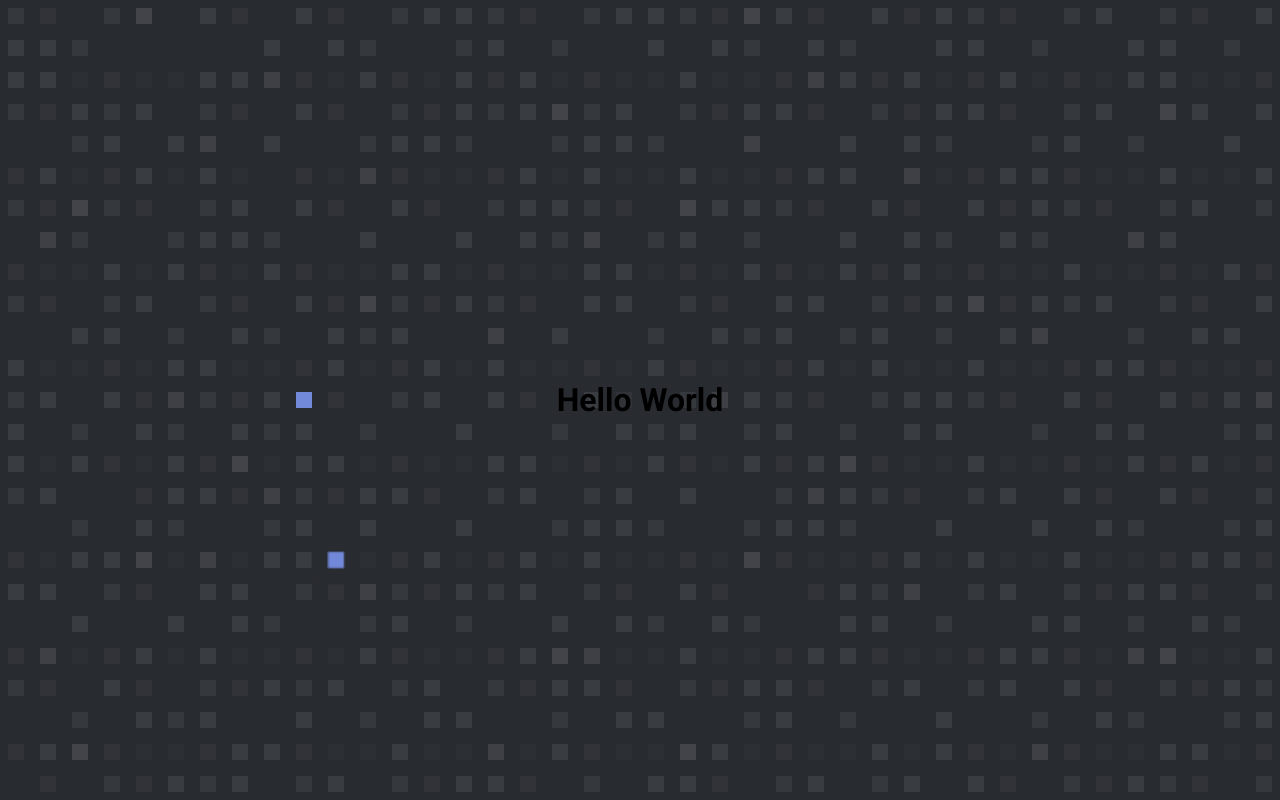
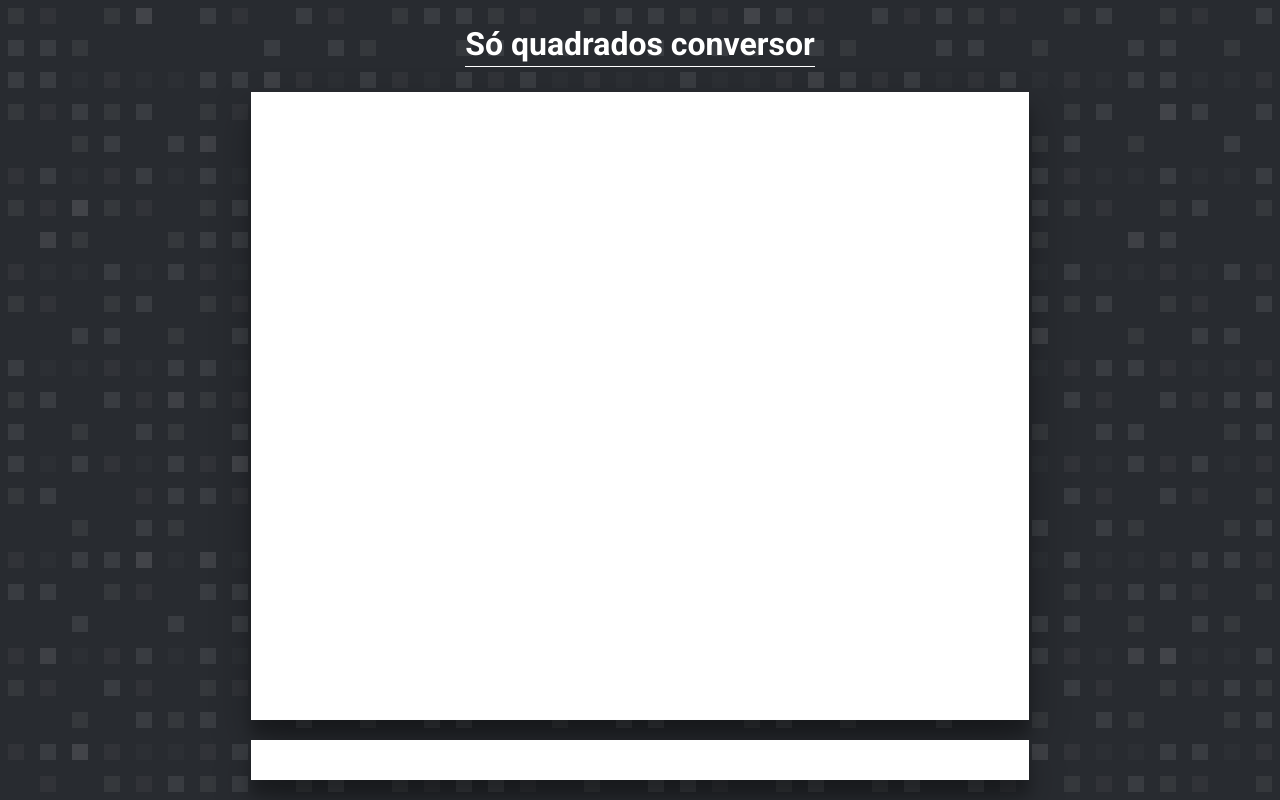
Before and after one commit to evertonfrnds/so-quadrados-conversor, a React (Create React App) app: page / in a window 1280 px wide. Built offline with nearby package versions, Linux system fonts and the light colour scheme.

Commit message:
create components fotter, container and header

```diff
--- a/src/App.js
+++ b/src/App.js
@@ -1,12 +1,21 @@
 import React from 'react';
 import './App.css';
-
+import {Container, Header, Footer, Line} from './styles.js'
 import GlobalStyles from './styles/GlobalStyles';
 
 function App() {
   return (
     <>
-    <h1>Hello World</h1>
+    <Header>
+      Só quadrados conversor
+      <Line/>
+    </Header>
+    <Container>
+
+    </Container>
+    <Footer>
+
+    </Footer>
 
     <GlobalStyles/>
     </>
--- /dev/null
+++ b/src/styles.js
@@ -0,0 +1,51 @@
+import styled from 'styled-components'
+
+export const Container = styled.div`
+    width: 60%;
+    flex: 1;
+    padding: 5px;
+    box-shadow: 0 19px 38px rgba(0,0,0,0.30), 0 15px 12px rgba(0,0,0,0.22);
+    background-color: white;
+    @media only screen and (max-width:800px) {
+        width: 80%;
+    }
+    @media only screen and (max-width:500px) {
+        width: 90%;
+    }
+`;
+
+export const Line = styled.div`
+    width: 100%;
+    height: 1px;
+    margin-top: 3px;
+    background-color: white;
+`;
+
+export const Header = styled.div`
+    color: white;
+    font-weight: bold;
+    font-size: 32px;
+    margin: 25px 0;
+    @media only screen and (max-width:800px) {
+        font-size: 26px;
+    }
+`;
+
+export const Footer = styled.div`
+    margin: 20px 0 ;
+    width: 60%;
+    height: 30px;
+    padding: 5px;
+    background-color: white;
+    box-shadow: 0 19px 38px rgba(0,0,0,0.30), 0 15px 12px rgba(0,0,0,0.22);
+    @media only screen and (max-width:800px) {
+        width: 80%;
+    }
+    @media only screen and (max-width:500px) {
+        width: 90%;
+    }
+`;
+
+export const InputContainer = styled.div`
+
+`;
```
